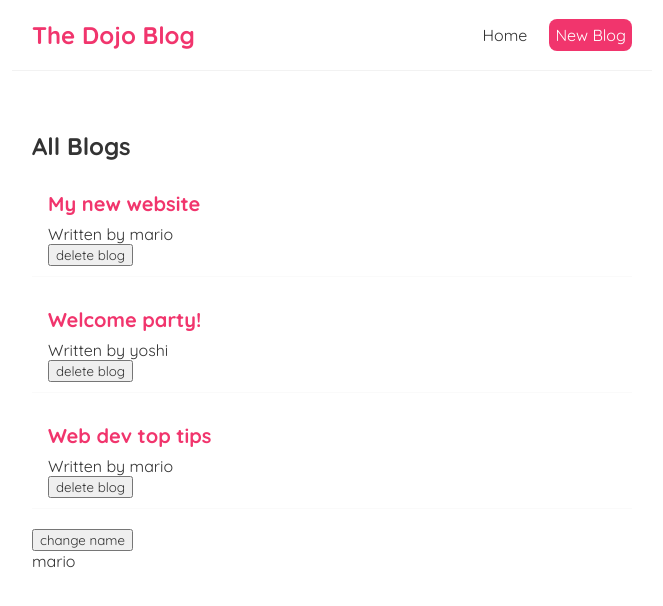
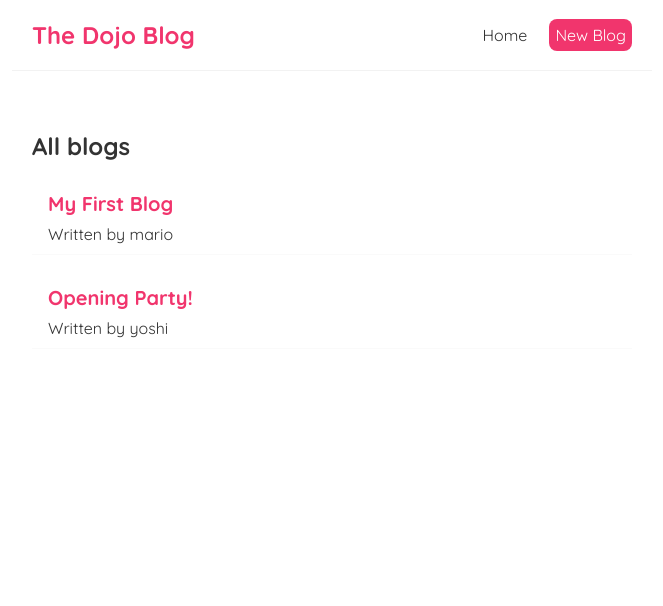
Before and after one commit to dennisliang01/react-tutorial, a React (Create React App) app: page / in a window 1280 px wide. Shown: the top 606 px of the page, without its empty margins (308-971 px from the left). Built offline with nearby package versions, Linux system fonts and the light colour scheme; data requests are answered from the project's data file.

Commit message:
lesson 17

```diff
--- a/src/BlogList.js
+++ b/src/BlogList.js
@@ -1,12 +1,11 @@
-const BlogList = ({ blogs, title, handleDelete }) => {
+const BlogList = ({ blogs, title }) => {
     return (
       <div className="blog-list">
-        <h2>{ title }</h2>
+        <h2>{title}</h2>
         {blogs.map(blog => (
           <div className="blog-preview" key={blog.id} >
             <h2>{ blog.title }</h2>
             <p>Written by { blog.author }</p>
-            <button onClick={() => handleDelete(blog.id)}>delete blog</button>
           </div>
         ))}
       </div>
--- a/src/Home.js
+++ b/src/Home.js
@@ -2,30 +2,23 @@
 import BlogList from "./BlogList";
 
 const Home = () => {
-    const [blogs, setBlogs] = useState([
-        { title: 'My new website', body: 'lorem ipsum...', author: 'mario', id: 1 },
-        { title: 'Welcome party!', body: 'lorem ipsum...', author: 'yoshi', id: 2 },
-        { title: 'Web dev top tips', body: 'lorem ipsum...', author: 'mario', id: 3 }
-    ])
-
-    const [name, setName] = useState('mario');
-
-    const handleDelete = (id) => {
-        const newBlogs = blogs.filter(blog => blog.id !== id);
-        setBlogs(newBlogs);
-    }
+    const [blogs, setBlogs] = useState(null);
 
     // useEffect runs every time the component renders
     useEffect(() => {
-        console.log('use effect ran');
-        console.log(name);
-    }, [name]) // the empty array means it only runs on the first render
+        fetch('http://localhost:8000/blogs')
+            .then(res => {  // then fires once the fetch is complete
+                return res.json();
+            })
+            .then(data => {
+                console.log(data);
+                setBlogs(data); // setBlogs is a function to update the state
+            })
+    }, []) // the empty array means it only runs on the first render
 
   return (
     <div className="home">
-        <BlogList blogs={blogs} title="All Blogs" handleDelete={handleDelete} />
-        <button onClick={() => setName('luigi')}>change name</button>
-        <p>{ name }</p>
+        {blogs && <BlogList blogs={blogs} title="All blogs" />}
     </div>
   );
 }
```
